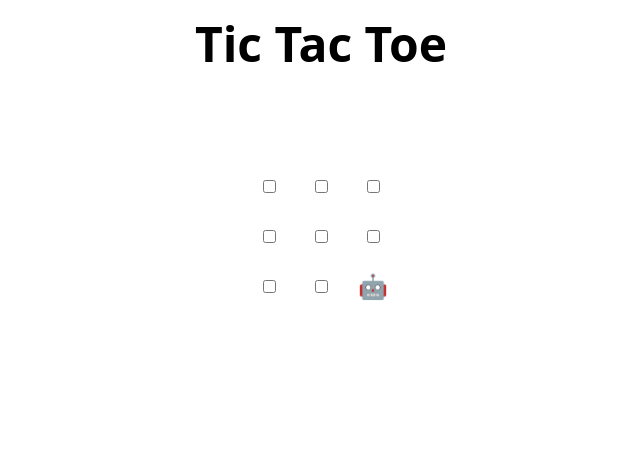
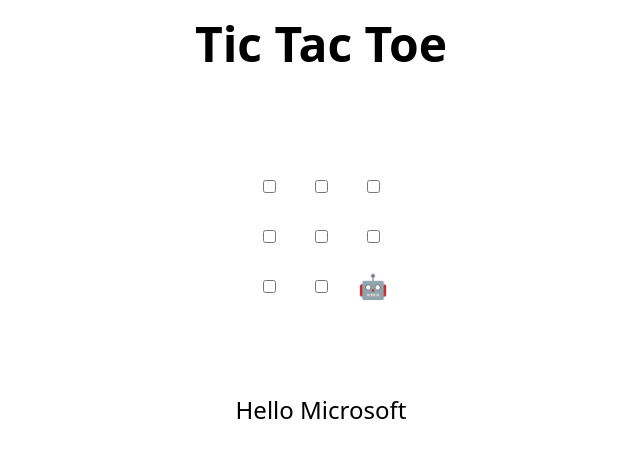
Before and after one commit to indrajith76/mlsa-task-01, a plain HTML site: page index.html in a window 1280 px wide. Shown: the whole page, without its empty margins (319-959 px from the left). Drawn offline with Linux system fonts and the light colour scheme.

Commit message:
Update index.html
Indrajith Goswami MLSA

```diff
--- a/index.html
+++ b/index.html
@@ -47,6 +47,7 @@
   </tr>
 </table>
 
+<p>Hello Microsoft</p>
 <h2 hidden>Game over, refresh to play again 🧑‍💻 🤖!</h2>
 
 <script>
```
